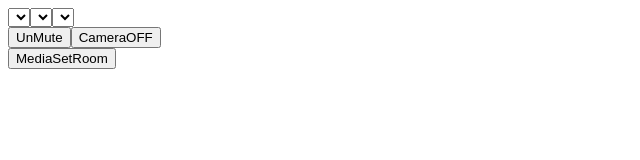
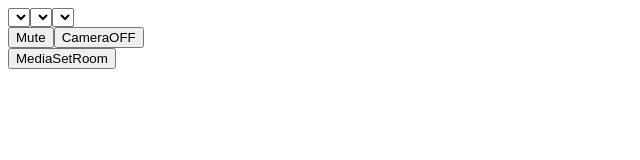
Before and after one commit to JongsuLee/RTCchat, a React app: page /entered_room/1 in a window 1280 px wide. Shown: the top 160 px of the page, without its empty margins (0-640 px from the left). Built offline with nearby package versions, Linux system fonts and the light colour scheme; no server answers.

Commit message:
11: complete audioOutput and leave room operation

```diff
--- a/src/components/Room/FaceConnection.tsx
+++ b/src/components/Room/FaceConnection.tsx
@@ -39,10 +39,6 @@ interface Props {
   roomName: string;
   host: string;
   clients: Client[];
-  muteBtn: string;
-  setMuteBtn: React.Dispatch<SetStateAction<string>>;
-  cameraBtn: string;
-  setCameraBtn: React.Dispatch<SetStateAction<string>>;
   muted: boolean;
   setMuted: React.Dispatch<SetStateAction<boolean>>;
   cameraState: boolean;
@@ -62,10 +58,6 @@ const FaceConnection: React.FC<Props> = ({
   roomName,
   host,
   clients,
-  muteBtn,
-  setMuteBtn,
-  cameraBtn,
-  setCameraBtn,
   muted,
   setMuted,
   cameraState,
@@ -97,11 +89,11 @@ const FaceConnection: React.FC<Props> = ({
   }
 
   function handleMuteBtn() {
-    handleMute(muted, setMuted, setMuteBtn, myStream);
+    handleMute(muted, setMuted, myStream);
   }
 
   function handleCameraBtn() {
-    handleCamera(cameraState, setCameraState, setCameraBtn, myStream);
+    handleCamera(cameraState, setCameraState, myStream);
   }
 
   // RTC Connection
@@ -191,7 +183,8 @@ const FaceConnection: React.FC<Props> = ({
     getCameras(myStream, cameraId);
     getSpeakers(speakerId);
     getMics(myStream, micId);
-  }, [muted, cameraState, cameraId, micId, speakerId]);
+    console.log("muted:", muted);
+  }, [cameraId, micId, speakerId]);
 
   useEffect(() => {
     if (myStream && clients.length > 1) {
@@ -221,13 +214,13 @@ const FaceConnection: React.FC<Props> = ({
   return (
     <>
       <div className="faces">
-        {myStream && <MyFace myStream={myStream} speakerId={null} />}
+        {myStream && <MyFace myStream={myStream} muted={true} />}
         {peerStreams.length > 0 &&
           peerStreams.map((peerStream, idx) => (
             <PeerFace
               key={idx}
               peerStream={peerStream}
-              speakerId={null}
+              speakerId={speakerId}
               idx={idx}
             />
           ))}
@@ -238,8 +231,10 @@ const FaceConnection: React.FC<Props> = ({
         <select id="mics" onChange={handleSelectMic} />
       </div>
       <div className="control-tracks">
-        <button onClick={handleMuteBtn}>{muteBtn}</button>
-        <button onClick={handleCameraBtn}>{cameraBtn}</button>
+        <button onClick={handleMuteBtn}>{muted ? "UnMute" : "Mute"}</button>
+        <button onClick={handleCameraBtn}>
+          {cameraState ? "CameraOFF" : "CameraON"}
+        </button>
       </div>
     </>
   );
--- a/src/components/Room/MediaSet.ts
+++ b/src/components/Room/MediaSet.ts
@@ -119,12 +119,7 @@ export async function getMedia(
   const mediaOption = { audio: audioConstraints, video: videoConstraints };
   try {
     const myStream = await navigator.mediaDevices.getUserMedia(mediaOption);
-    myStream
-      .getAudioTracks()
-      .forEach(
-        (track: MediaStreamTrack, index: number, array: MediaStreamTrack[]) =>
-          (track.enabled = !muted)
-      );
+    myStream.getAudioTracks()[0].enabled = !muted;
     getCameras(myStream, cameraId);
     getMics(myStream, micId);
     setMyStream(myStream);
@@ -137,23 +132,17 @@ export async function getMedia(
 export function handleMute(
   muted: boolean,
   setMuted: React.Dispatch<SetStateAction<boolean>>,
-  setMuteBtn: React.Dispatch<SetStateAction<string>>,
   myStream: MediaStream | null
 ) {
-  if (myStream) myStream.getAudioTracks()[0].enabled = !muted;
+  if (myStream) myStream.getAudioTracks()[0].enabled = muted;
   setMuted(!muted);
-  if (muted) setMuteBtn("Mute");
-  else setMuteBtn("UnMute");
 }
 
 export function handleCamera(
   cameraState: boolean,
   setCameraState: React.Dispatch<SetStateAction<boolean>>,
-  setCameraBtn: React.Dispatch<SetStateAction<string>>,
   myStream: MediaStream | null
 ) {
   if (myStream) myStream.getVideoTracks()[0].enabled = !cameraState;
   setCameraState(!cameraState);
-  if (cameraState) setCameraBtn("CameraOFF");
-  else setCameraBtn("CameraON");
 }
--- a/src/components/Room/MediaSetRoom.tsx
+++ b/src/components/Room/MediaSetRoom.tsx
@@ -13,10 +13,6 @@ import MyFace from "./MyFace";
 
 interface Props {
   setReadyToMedia: React.Dispatch<SetStateAction<boolean>>;
-  muteBtn: string;
-  setMuteBtn: React.Dispatch<SetStateAction<string>>;
-  cameraBtn: string;
-  setCameraBtn: React.Dispatch<SetStateAction<string>>;
   muted: boolean;
   setMuted: React.Dispatch<SetStateAction<boolean>>;
   cameraState: boolean;
@@ -33,10 +29,6 @@ interface Props {
 
 const MediaSetRoom: React.FC<Props> = ({
   setReadyToMedia,
-  muteBtn,
-  setMuteBtn,
-  cameraBtn,
-  setCameraBtn,
   muted,
   setMuted,
   cameraState,
@@ -63,11 +55,11 @@ const MediaSetRoom: React.FC<Props> = ({
   }
 
   function handleMuteBtn() {
-    handleMute(muted, setMuted, setMuteBtn, myStream);
+    handleMute(muted, setMuted, myStream);
   }
 
   function handleCameraBtn() {
-    handleCamera(cameraState, setCameraState, setCameraBtn, myStream);
+    handleCamera(cameraState, setCameraState, myStream);
   }
 
   function readyHandler() {
@@ -75,9 +67,9 @@ const MediaSetRoom: React.FC<Props> = ({
   }
 
   useEffect(() => {
-    getCameras(myStream, cameraId);
-    getSpeakers(speakerId);
-    getMics(myStream, micId);
+    getCameras(null, null);
+    getSpeakers(null);
+    getMics(null, null);
     getMedia(
       cameraId,
       micId,
@@ -87,12 +79,18 @@ const MediaSetRoom: React.FC<Props> = ({
       setMyStream,
       setSpeakerId
     );
-  }, [muted, cameraState, cameraId, micId, speakerId]);
+  }, []);
+
+  useEffect(() => {
+    getCameras(myStream, cameraId);
+    getSpeakers(speakerId);
+    getMics(myStream, micId);
+  }, [cameraId, micId, speakerId]);
 
   return (
     <>
       <div className="faces">
-        {myStream && <MyFace myStream={myStream} speakerId={speakerId} />}
+        {myStream && <MyFace myStream={myStream} muted={false} />}
       </div>
       <div className="select-options">
         <select id="cameras" onChange={handleSelectCamera} />
@@ -100,8 +98,10 @@ const MediaSetRoom: React.FC<Props> = ({
         <select id="mics" onChange={handleSelectMic} />
       </div>
       <div className="control-tracks">
-        <button onClick={handleMuteBtn}>{muteBtn}</button>
-        <button onClick={handleCameraBtn}>{cameraBtn}</button>
+        <button onClick={handleMuteBtn}>{muted ? "UnMute" : "Mute"}</button>
+        <button onClick={handleCameraBtn}>
+          {cameraState ? "CameraOFF" : "CameraON"}
+        </button>
       </div>
       <button onClick={readyHandler}>MediaSetRoom</button>
     </>
--- a/src/components/Room/MyFace.tsx
+++ b/src/components/Room/MyFace.tsx
@@ -2,14 +2,15 @@ import React, { useEffect, useState } from "react";
 
 interface Props {
   myStream: MediaStream;
-  speakerId: string | null;
+  muted: boolean;
 }
 
-const MyFace: React.FC<Props> = ({ myStream, speakerId }) => {
+const MyFace: React.FC<Props> = ({ myStream, muted }) => {
   useEffect(() => {
     const myFace = document.getElementById("my-face") as HTMLVideoElement;
     if (myFace) {
       myFace.srcObject = myStream;
+      if (muted) myFace.muted = muted;
     }
   }, [myStream]);
 
--- a/src/components/Room/PeerFace.tsx
+++ b/src/components/Room/PeerFace.tsx
@@ -21,13 +21,19 @@ const PeerFace: React.FC<Props> = ({ peerStream, speakerId, idx }) => {
     const peerFace = document.getElementById(
       `peer-face${idx}`
     ) as HTMLMediaElement;
-    if ("setSinkId" in peerFace) {
-      (peerFace as any).setSinkId(speakerId);
-    }
+    console.log("peerFace:", speakerId);
+
     if (peerFace) {
       peerFace.srcObject = peerStream.stream;
+      if (speakerId) {
+        (peerFace as any).setSinkId(speakerId);
+        console.log((peerFace as any).sinkId);
+      } else {
+        (peerFace as any).setSinkId("default");
+        console.log((peerFace as any).sinkId);
+      }
     }
-  }, [peerStream]);
+  }, [peerStream, speakerId]);
 
   return (
     <video
--- a/src/pages/EnteredRoom.tsx
+++ b/src/pages/EnteredRoom.tsx
@@ -36,9 +36,7 @@ const EnteredRoom: React.FC<Props> = ({ socket }) => {
 
   // Media Set
   const [readyToMedia, setReadyToMedia] = useState<boolean>(false);
-  const [muteBtn, setMuteBtn] = useState<string>("UnMute");
-  const [cameraBtn, setCameraBtn] = useState<string>("CameraOFF");
-  const [muted, setMuted] = useState<boolean>(true);
+  const [muted, setMuted] = useState<boolean>(false);
   const [cameraState, setCameraState] = useState<boolean>(true);
   const [cameraId, setCameraId] = useState<string | null>(null);
   const [speaker, setSpeaker] = useState<string | null>(null);
@@ -113,10 +111,6 @@ const EnteredRoom: React.FC<Props> = ({ socket }) => {
                   roomName={roomName}
                   host={host}
                   clients={clients}
-                  muteBtn={muteBtn}
-                  setMuteBtn={setMuteBtn}
-                  cameraBtn={cameraBtn}
-                  setCameraBtn={setCameraBtn}
                   muted={muted}
                   setMuted={setMuted}
                   cameraState={cameraState}
@@ -151,10 +145,6 @@ const EnteredRoom: React.FC<Props> = ({ socket }) => {
       ) : (
         <MediaSetRoom
           setReadyToMedia={setReadyToMedia}
-          muteBtn={muteBtn}
-          setMuteBtn={setMuteBtn}
-          cameraBtn={cameraBtn}
-          setCameraBtn={setCameraBtn}
           muted={muted}
           setMuted={setMuted}
           cameraState={cameraState}
```
